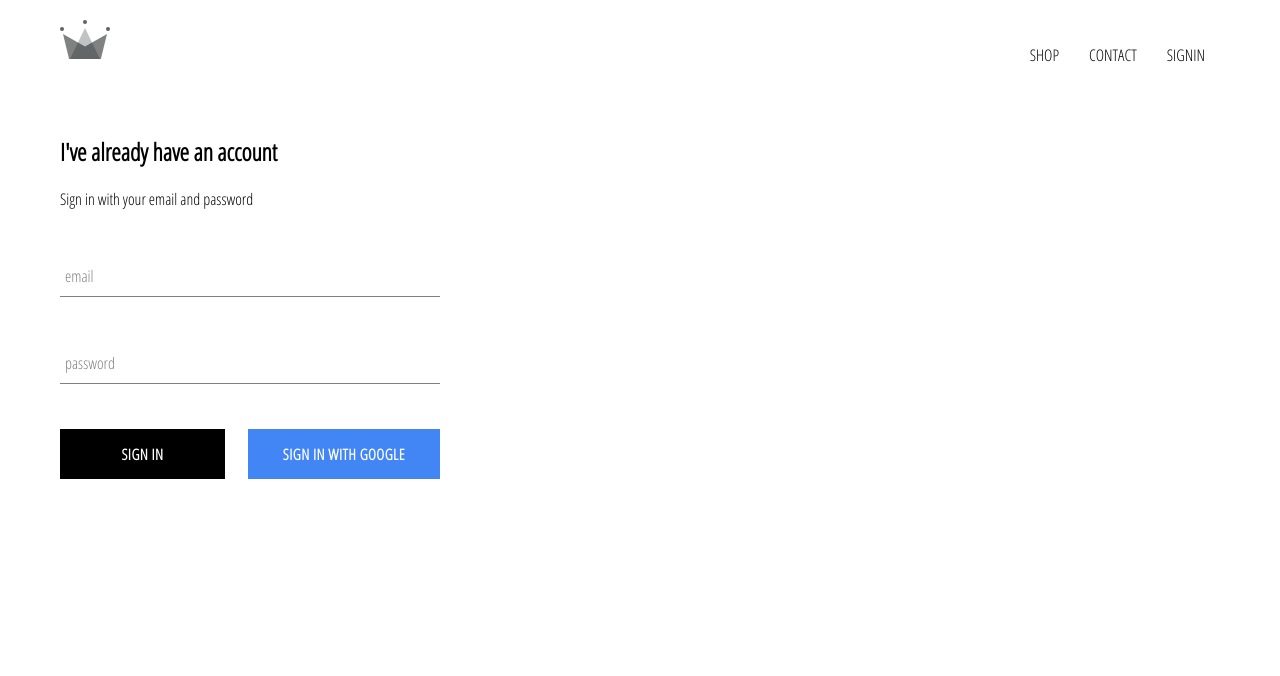
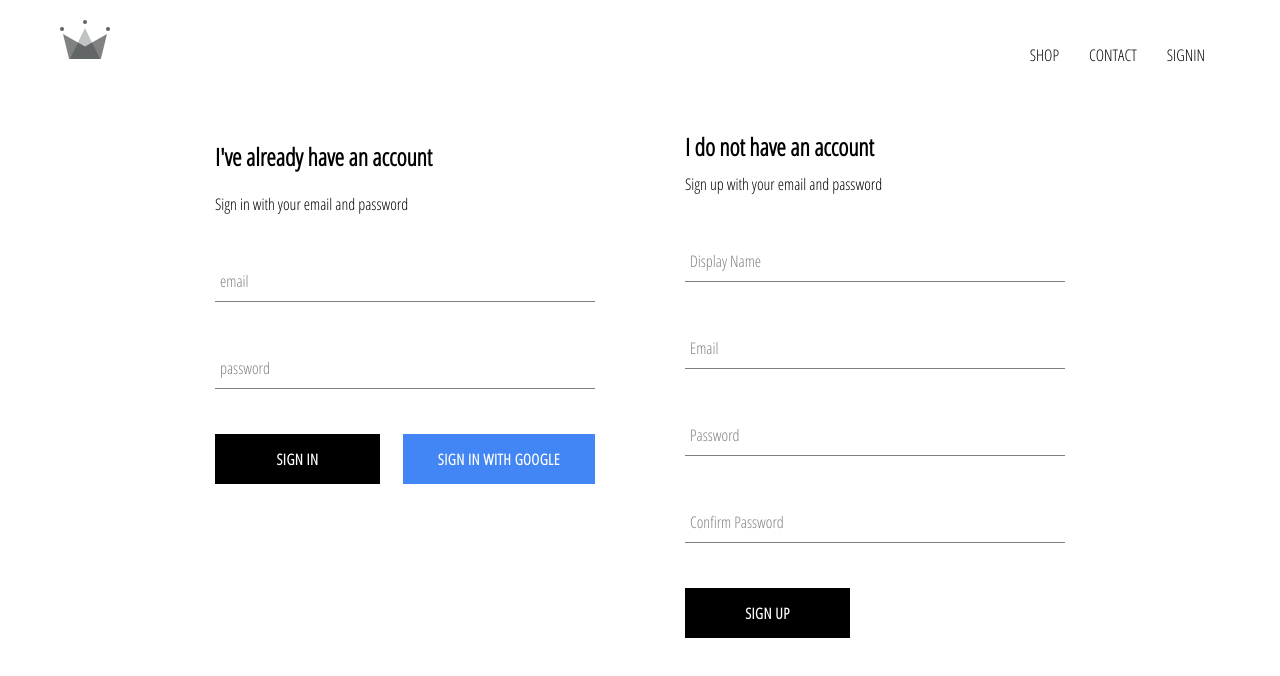
Before and after one commit to canocalir/react-ecommerce, a React (Create React App) app: page /signin in a window 1280 px wide. Shown: the top 676 px of the page. Built offline with nearby package versions, Linux system fonts and the light colour scheme; no server answers.

Commit message:
Implementing firebase, authenticate users

```diff
--- a/src/App.js
+++ b/src/App.js
@@ -5,7 +5,7 @@ import { Switch, Route } from 'react-router-dom';
 import ShopPage from './pages/shop/shop.component';
 import Header from './components/header/header.component';
 import SignInAndSignUpPage from './pages/sign-in-and-signup/sign-in-and-signup.component';
-import { auth } from './firebase/firebase.utils';
+import { auth, createUserProfileDocument } from './firebase/firebase.utils';
 
 
 class App extends React.Component {
@@ -19,8 +19,22 @@ class App extends React.Component {
   unsubscribeFromAuth = null;
 
   componentDidMount() {
-    this.unsubscribeFromAuth = auth.onAuthStateChanged(user => {
-      this.setState({ currentUser: user});
+    this.unsubscribeFromAuth = auth.onAuthStateChanged(async userAuth => {
+      if(userAuth) {
+        const userRef = await createUserProfileDocument(userAuth);
+
+        userRef.onSnapshot(snapShot => {
+          this.setState({
+            currentUser: {
+              id: snapShot.id,
+              ...snapShot.data()
+            }
+          })
+        })
+      }
+      this.setState({
+        currentUser: userAuth
+      });
     });
   }
 
--- /dev/null
+++ b/src/components/sign-up/sign-up.component.jsx
@@ -0,0 +1,94 @@
+import React from 'react';
+import FormInput from '../form-input/form-input.component';
+import CustomButton from '../custom-button/custom-button.component';
+import { auth, createUserProfileDocument } from '../../firebase/firebase.utils';
+
+import './sign-up.styles.scss';
+
+class SignUp extends React.Component {
+    constructor() {
+        super();
+        this.state = {
+            displayName: "",
+            email: "",
+            password: "",
+            confirmPassword: ""
+        }
+    }
+
+    handleSubmit = async event => {
+        event.preventDefault();
+        const {displayName, email, password, confirmPassword} = this.state;
+        if(password !== confirmPassword) {
+            alert("paswordds dont match");
+            return;
+        }
+
+        try{
+            const { user } = await auth.createUserWithEmailAndPassword(email, password);
+
+            await createUserProfileDocument(user, { displayName });
+            this.setState({
+                displayName: "",
+                email: "",
+                password: "",
+                confirmPassword: ""
+            });
+        } catch (error) {
+            console.error(error);
+        }
+    };
+
+    handleChange = event => {
+        const { name, value } = event.target;
+        this.setState({ [name]: value });
+    };
+
+    render() {
+        const {displayName, email, password, confirmPassword} = this.state;
+        return(
+            <div className="sign-up">
+                <h2 className="title">I do not have an account</h2>
+                <span>Sign up with your email and password</span>
+                <form className="sign-up-form" onSubmit={this.handleSubmit}>
+                    <FormInput
+                        type="text"
+                        name="displayName"
+                        value={displayName}
+                        onChange={this.handleChange}
+                        label="Display Name"
+                        required
+                        />
+                    <FormInput
+                        type="email"
+                        name="email"
+                        value={email}
+                        onChange={this.handleChange}
+                        label="Email"
+                        required
+                        />
+                    <FormInput
+                        type="password"
+                        name="password"
+                        value={password}
+                        onChange={this.handleChange}
+                        label="Password"
+                        required
+                        />
+                    <FormInput
+                        type="password"
+                        name="confirmPassword"
+                        value={confirmPassword}
+                        onChange={this.handleChange}
+                        label="Confirm Password"
+                        required
+                        />
+                    <CustomButton type="submit"> SIGN UP </CustomButton>
+                </form>
+
+            </div>
+        )
+    }
+}
+
+export default SignUp;
--- /dev/null
+++ b/src/components/sign-up/sign-up.styles.scss
@@ -0,0 +1,9 @@
+.sign-up {
+    display: flex;
+    flex-direction: column;
+    width: 380px;
+
+    .title {
+        margin: 10px 0;
+    }
+}
--- a/src/firebase/firebase.utils.js
+++ b/src/firebase/firebase.utils.js
@@ -11,6 +11,34 @@ const config = {
     messagingSenderId: "756061713534",
     appId: "1:756061713534:web:0c0d69a6a661154efd142f",
     measurementId: "G-1NLYBRG3V8"
+  };
+
+  export const createUserProfileDocument = async (userAuth, additionalData) => {
+    if (!userAuth) return;
+
+    const userRef = firestore.doc(`users/${userAuth.uid}`);
+
+    const snapShot = await userRef.get();
+
+    if(!snapShot.exists) {
+      const  {displayName, email} = userAuth;
+      const createdAt = new Date();
+
+      try {
+        await userRef.set({
+          displayName,
+          email,
+          createdAt,
+          ...additionalData
+        })
+      } catch (error) {
+        console.log('error creating user', error.message);
+
+      }
+    }
+
+return userRef;
+
   }
 
   firebase.initializeApp(config);
--- a/src/pages/sign-in-and-signup/sign-in-and-signup.component.jsx
+++ b/src/pages/sign-in-and-signup/sign-in-and-signup.component.jsx
@@ -3,10 +3,13 @@ import React from 'react';
 
 import './sign-in-and-signup.styles.scss';
 import SignIn from '../../components/sign-in/sign-in.component';
+import SignUp from '../../components/sign-up/sign-up.component';
+
 
 const SignInAndSignUpPage = () => (
     <div className="sign-in-and-signup">
         <SignIn/>
+        <SignUp/>
     </div>
 )
 
--- a/src/pages/sign-in-and-signup/sign-in-and-signup.styles.scss
+++ b/src/pages/sign-in-and-signup/sign-in-and-signup.styles.scss
@@ -0,0 +1,7 @@
+.sign-in-and-signup {
+    width: 850px;
+    display: flex;
+    justify-content: space-between;
+    margin: 30px auto;
+
+}
```
